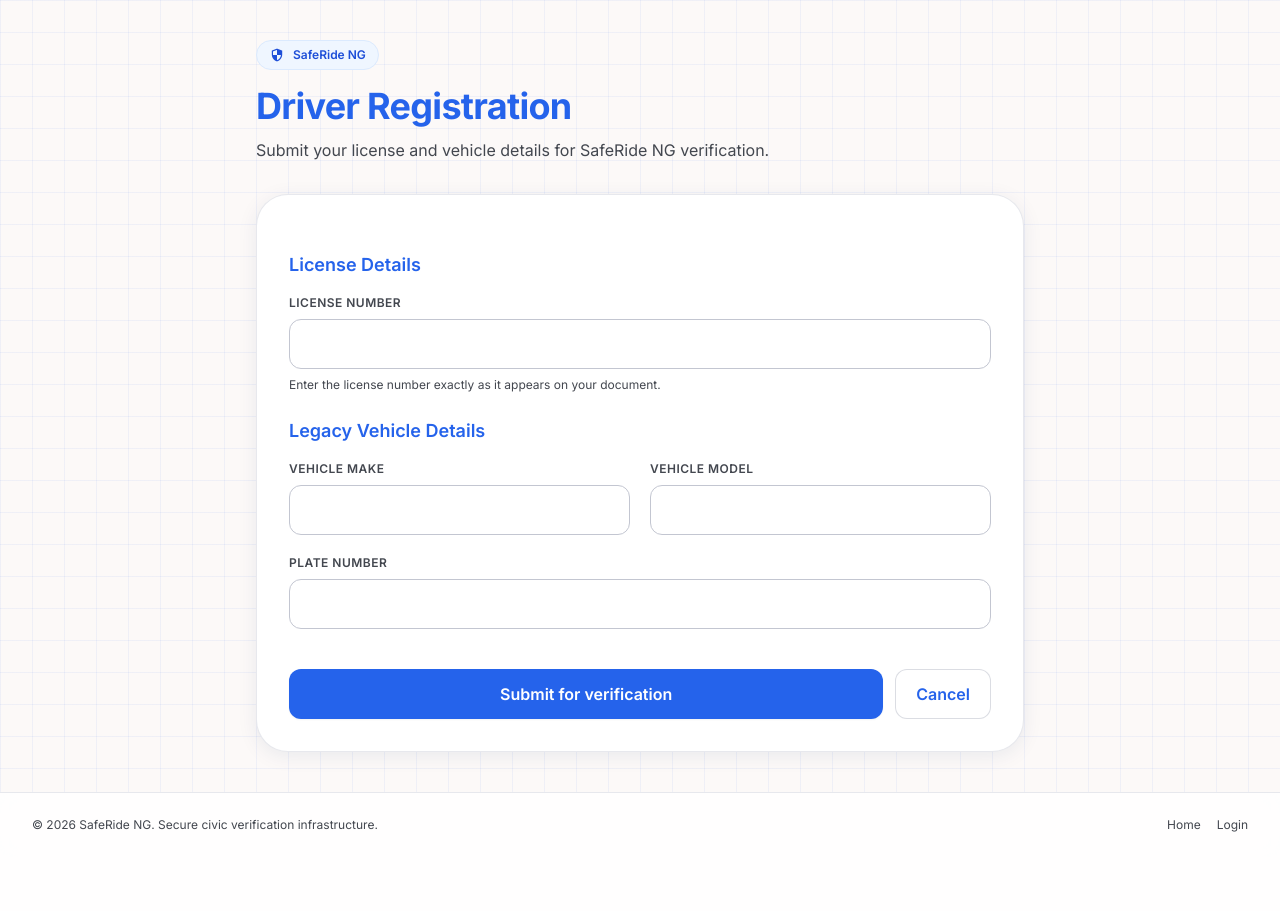
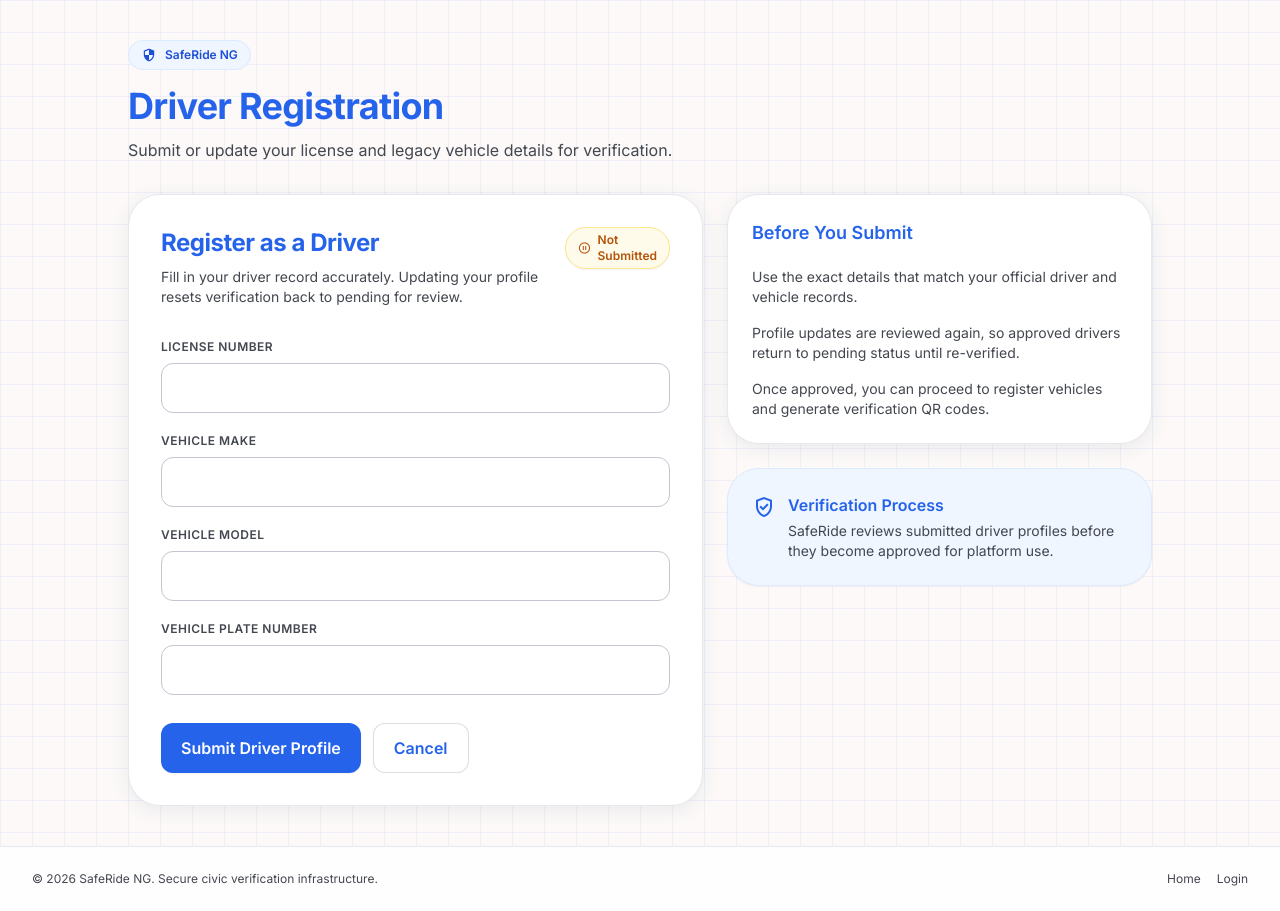
Before and after one commit to ben199712/saferideng, a Django app: page /drivers/register/ in a window 1280 px wide. Shown: the part 73-984 px from the top of the page. Before the commit the page ends 905 px from the top, so only its background shows below. Run offline with Django 5.2, Linux system fonts and the light colour scheme; the visitor is signed in with stand-in values (Sample User, id 1); some libraries are stand-ins or nearby versions.

Commit message:
update profile button fixed

```diff
--- a/templates/drivers/driver_register.html
+++ b/templates/drivers/driver_register.html
@@ -1,33 +1,45 @@
 {% extends "layouts/base.html" %}
 
-{% block title %}Driver Registration • SafeRide NG{% endblock %}
+{% block title %}{% if profile %}Update Driver Profile{% else %}Register Driver{% endif %} • SafeRide NG{% endblock %}
 
 {% block content %}
-<div class="max-w-3xl mx-auto">
-  {% include "partials/page_header.html" with title="Driver Registration" subtitle="Submit your license and vehicle details for SafeRide NG verification." %}
+<div class="max-w-5xl mx-auto">
+  {% include "partials/page_header.html" with title="Driver Registration" subtitle="Submit or update your license and legacy vehicle details for verification." %}
 
+  <div class="grid grid-cols-1 lg:grid-cols-[1.15fr_0.85fr] gap-6">
     <div class="rounded-[2rem] border border-outline-variant/40 bg-white p-6 md:p-8 shadow-soft">
-    <form method="post" class="space-y-6">
-      {% csrf_token %}
-      {{ form.non_field_errors }}
-
+      <div class="flex items-start justify-between gap-4 mb-8">
         <div>
-        <h3 class="text-lg font-semibold text-primary mb-4">License Details</h3>
-        {% include "partials/form_field.html" with field=form.license_number label="License Number" help_text="Enter the license number exactly as it appears on your document." wrapper_class="" %}
+          <h2 class="text-2xl font-bold text-primary tracking-[-0.02em]">
+            {% if profile %}Update Driver Profile{% else %}Register as a Driver{% endif %}
+          </h2>
+          <p class="text-sm text-on-surface-variant mt-2">
+            Fill in your driver record accurately. Updating your profile resets verification back to pending for review.
+          </p>
+        </div>
+        {% if profile %}
+          {% include "partials/status_badge.html" with status=profile.verification_status active=profile.is_approved label=profile.get_verification_status_display %}
+        {% else %}
+          {% include "partials/status_badge.html" with status='pending' active=False label='Not Submitted' %}
+        {% endif %}
       </div>
 
-      <div>
-        <h3 class="text-lg font-semibold text-primary mb-4">Legacy Vehicle Details</h3>
-        <div class="grid grid-cols-1 md:grid-cols-2 gap-5">
+      <form method="post" class="space-y-5">
+        {% csrf_token %}
+        {% if form.non_field_errors %}
+          <div class="rounded-xl border border-red-200 bg-red-50 px-4 py-3 text-sm text-red-700">
+            {{ form.non_field_errors }}
+          </div>
+        {% endif %}
+
+        {% include "partials/form_field.html" with field=form.license_number label="License Number" wrapper_class="" %}
         {% include "partials/form_field.html" with field=form.vehicle_make label="Vehicle Make" wrapper_class="" %}
         {% include "partials/form_field.html" with field=form.vehicle_model label="Vehicle Model" wrapper_class="" %}
-          {% include "partials/form_field.html" with field=form.vehicle_plate_number label="Plate Number" wrapper_class="md:col-span-2" %}
-        </div>
-      </div>
+        {% include "partials/form_field.html" with field=form.vehicle_plate_number label="Vehicle Plate Number" wrapper_class="" %}
 
-      <div class="flex flex-col sm:flex-row gap-3 pt-4">
-        <button type="submit" class="inline-flex flex-1 items-center justify-center rounded-xl bg-[#2563EB] px-5 py-3 text-white font-semibold shadow-sm hover:bg-[#1d4ed8] hover:shadow-md transition active:scale-[0.98]">
-          {% if profile %}Update / Re-submit{% else %}Submit for verification{% endif %}
+        <div class="flex flex-col sm:flex-row gap-3 pt-2">
+          <button type="submit" class="inline-flex items-center justify-center rounded-xl bg-[#2563EB] px-5 py-3 text-white font-semibold shadow-sm hover:bg-[#1d4ed8] hover:shadow-md transition active:scale-[0.98]">
+            {% if profile %}Update and Re-submit{% else %}Submit Driver Profile{% endif %}
           </button>
           <a href="{% url 'driver_profile' %}" class="inline-flex items-center justify-center rounded-xl border border-outline-variant/60 bg-white px-5 py-3 text-primary font-semibold hover:bg-surface-container-low transition active:scale-[0.98]">
             Cancel
@@ -35,5 +47,29 @@
         </div>
       </form>
     </div>
+
+    <div class="space-y-6">
+      <div class="rounded-[2rem] border border-outline-variant/40 bg-white p-6 shadow-soft">
+        <h3 class="text-lg font-semibold text-primary">Before You Submit</h3>
+        <div class="space-y-4 mt-5 text-sm text-on-surface-variant">
+          <p>Use the exact details that match your official driver and vehicle records.</p>
+          <p>Profile updates are reviewed again, so approved drivers return to pending status until re-verified.</p>
+          <p>Once approved, you can proceed to register vehicles and generate verification QR codes.</p>
+        </div>
+      </div>
+
+      <div class="rounded-[2rem] border border-blue-100 bg-blue-50 p-6 shadow-sm">
+        <div class="flex gap-3">
+          <span class="material-symbols-outlined text-primary mt-0.5">verified_user</span>
+          <div>
+            <h3 class="font-semibold text-primary">Verification Process</h3>
+            <p class="text-sm text-on-surface-variant mt-1">
+              SafeRide reviews submitted driver profiles before they become approved for platform use.
+            </p>
+          </div>
+        </div>
+      </div>
+    </div>
+  </div>
 </div>
 {% endblock %}
--- a/templates/partials/page_header.html
+++ b/templates/partials/page_header.html
@@ -10,7 +10,7 @@
     {% endif %}
   </div>
   {% if action_url %}
-    <a href="{{ action_url }}" class="inline-flex items-center justify-center gap-2 px-5 py-3 rounded-xl bg-[#2563EB] hover:bg-[#1d4ed8] text-white font-semibold shadow-sm hover:shadow-md transition active:scale-[0.98]">
+    <a href="{% url action_url %}" class="inline-flex items-center justify-center gap-2 px-5 py-3 rounded-xl bg-[#2563EB] hover:bg-[#1d4ed8] text-white font-semibold shadow-sm hover:shadow-md transition active:scale-[0.98]">
       {% if action_icon %}<span class="material-symbols-outlined text-[18px]">{{ action_icon }}</span>{% endif %}
       {{ action_label }}
     </a>
```
Also changed, not shown: drivers/tests.py (+13 -0 lines), .refact/buddy/chats/workflows/buddy_idle_suggester.json, .refact/buddy/state.json, 3 other files. Lines whose indentation alone changed are shown as unchanged.
